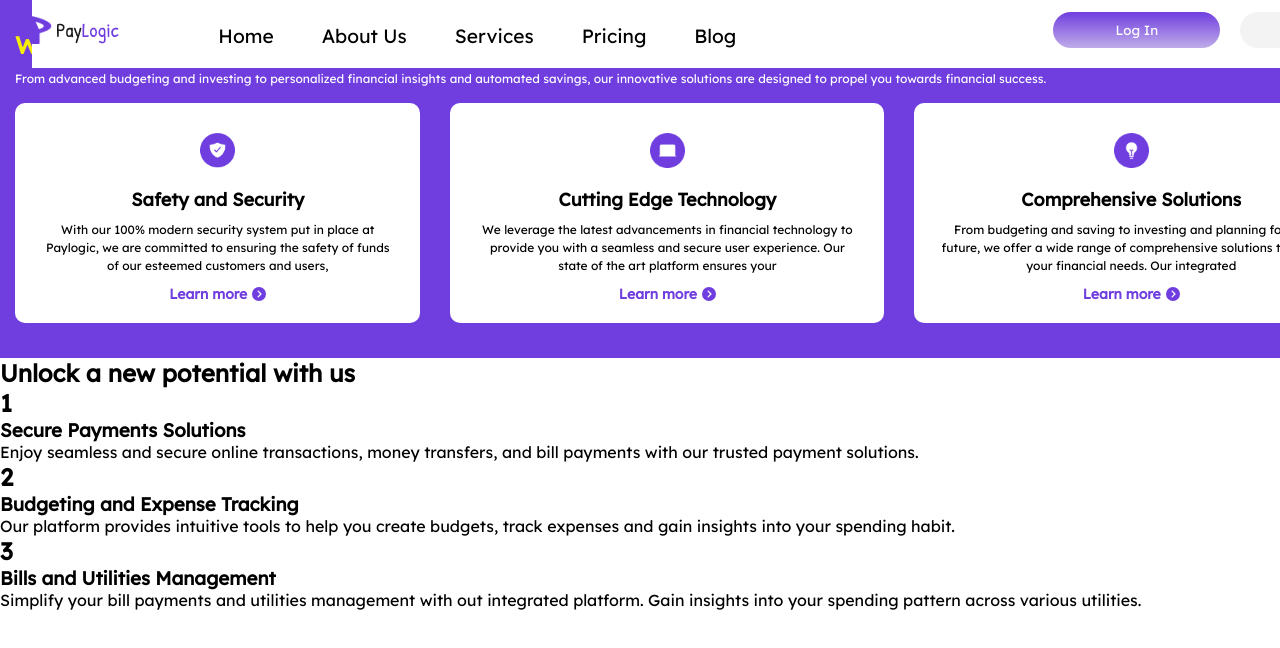
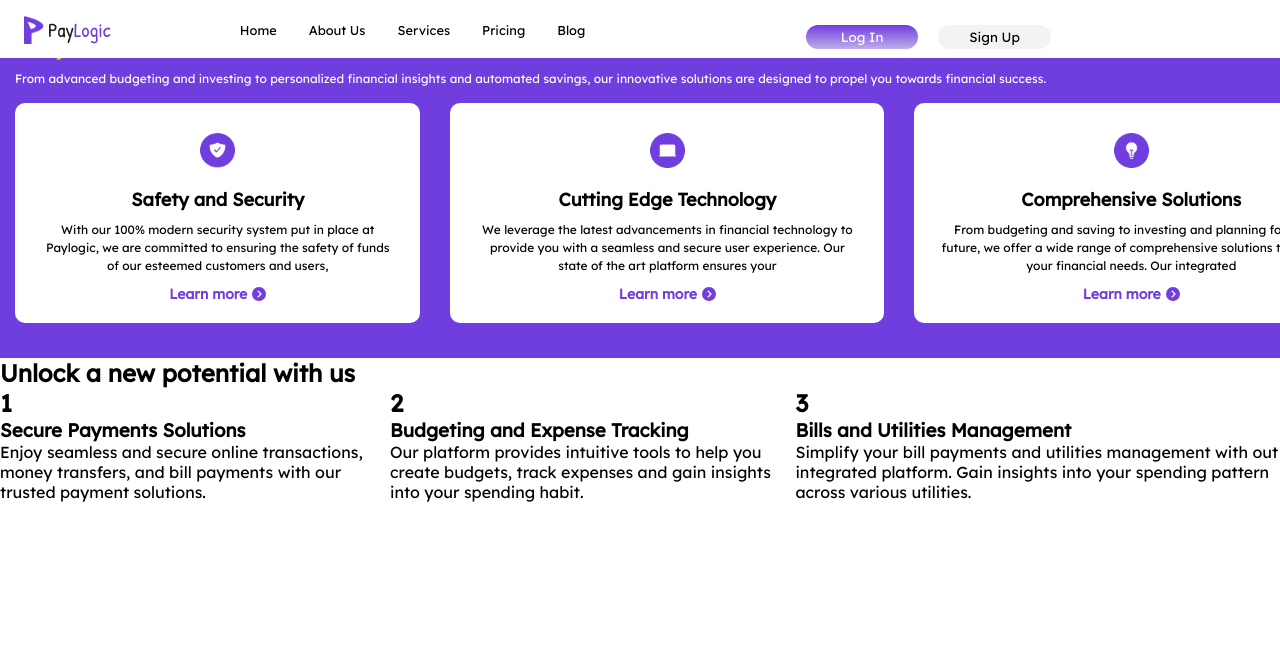
Before and after one commit to AyomipoMajek/paylogic-fintech, a React (Create React App) app: page /about in a window 1280 px wide. Shown: the top 648 px of the page. Built offline with nearby package versions, Linux system fonts and the light colour scheme.

Commit message:
navbar further modified

```diff
--- a/src/components/Aboutpage.js
+++ b/src/components/Aboutpage.js
@@ -103,6 +103,7 @@ const Aboutpage = () => {
       </section>
       <section className="offers">
         <h1>Unlock a new potential with us</h1>
+        <div className="the-offers">
           <div className="offer">
             <h1>1</h1>
             <h3>Secure Payments Solutions</h3>
@@ -127,6 +128,7 @@ const Aboutpage = () => {
               platform. Gain insights into your spending pattern across various utilities.
             </p>
           </div>
+        </div>
       </section>
     </div>
   );
--- a/src/components/aboutpage.css
+++ b/src/components/aboutpage.css
@@ -61,6 +61,10 @@
   color: #703EDF;
 }
 
+.the-offers {
+  display: flex;
+}
+
 @media screen and (min-width: 768px) {
   .services {
     display: flex;
--- a/src/components/homepage.css
+++ b/src/components/homepage.css
@@ -84,9 +84,8 @@
 @media screen and (min-width: 768px) {
   .main h1 {
     font-weight: 700;
-    font-size: 40px;
-    width: 45%;
-    line-height: 58.5px;
+    font-size: 30px;
+    line-height: 40px;
     margin-left: 24rem;
     margin-top: 7rem;
   }
@@ -153,7 +152,7 @@
 
 }
 
-@media screen and (min-width: 768px) and (max-width: 1024px) {
+@media screen and (max-width: 1024px) {
   .main h1 {
     width: 80%;
     margin-left: 6rem;
--- a/src/components/navbar.css
+++ b/src/components/navbar.css
@@ -109,16 +109,20 @@
   }
 
   .header {
-    margin-left: 2rem;
-    padding: 1.5rem 0;
+    /* margin-left: 2rem; */
+    padding: 1.2rem 1.5rem;
     /* position: fixed; */
+  }
+
+  .all {
+    margin-left: 6rem;
   }
 
   .nav-menu {
     display: flex;
     flex-direction: row;
     position: static;
-    width: 80%;
+    width: 65%;
     height: auto;
     background: none;
     transition: none;
@@ -128,31 +132,57 @@
 
   .nav-menu li {
     list-style: none;
-    padding: 0 1.5rem;
+    padding: 0 0.7rem;
   }
 
   .nav-menu li a {
-    font-size: 1.2rem;
+    font-size: 0.8rem;
     font-weight: 500;
   }
 
   #user {
     width: 50%;
-    margin-left: 57.5rem;
-    margin-top: -3rem;
+    margin-left: 27.5rem;
+    margin-top: -2rem;
   }
 
   #btn1 {
     width: 30%;
     margin-right: 20px;
+    padding: 4px;
   }
 
   #btn2 {
     width: 30%;
+    padding: 4px;
   }
 }
 
-@media screen and (min-width: 768px) and (max-width: 1024px) {
+@media screen and (min-width: 1024px) and (max-width: 1439px) {
+  .nav-menu {
+    width: 70%;
+    margin-left: 30px;
+  }
+
+  .nav-menu li {
+    padding: 0 1rem;
+  }
+
+  .nav-menu li a {
+    font-size: 0.8rem;
+  }
+
+  #user {
+    margin-top: -2rem;
+    margin-left: 38.8rem;
+  }
+
+  .logo {
+    top: 1rem;
+  }
+}
+
+@media screen and (min-width: 1440px) {
   .nav-menu {
     width: 70%;
     margin-left: 60px;
@@ -167,11 +197,25 @@
   }
 
   #user {
-    margin-top: -2.5rem;
-    margin-left: 38.8rem;
+    margin-top: -2.8rem;
+    margin-left: 58rem;
   }
 
   .logo {
     top: 1rem;
   }
+
+  #btn1 {
+    width: 30%;
+    margin-right: 20px;
+    padding: 8px;
+    font-size: 15px;
+
+  }
+
+  #btn2 {
+    font-size: 15px;
+    width: 30%;
+    padding: 8px;
+  }
 }
```
Lines whose indentation alone changed are shown as unchanged.
